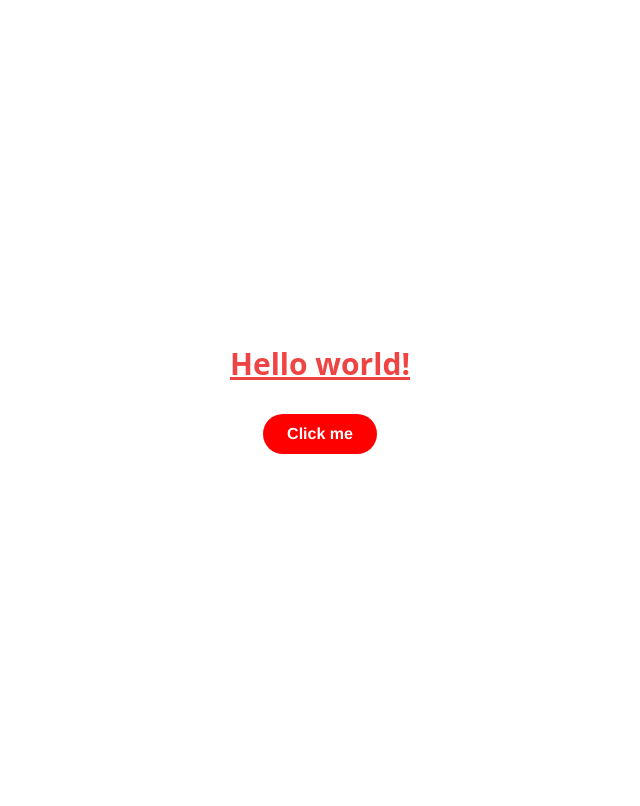
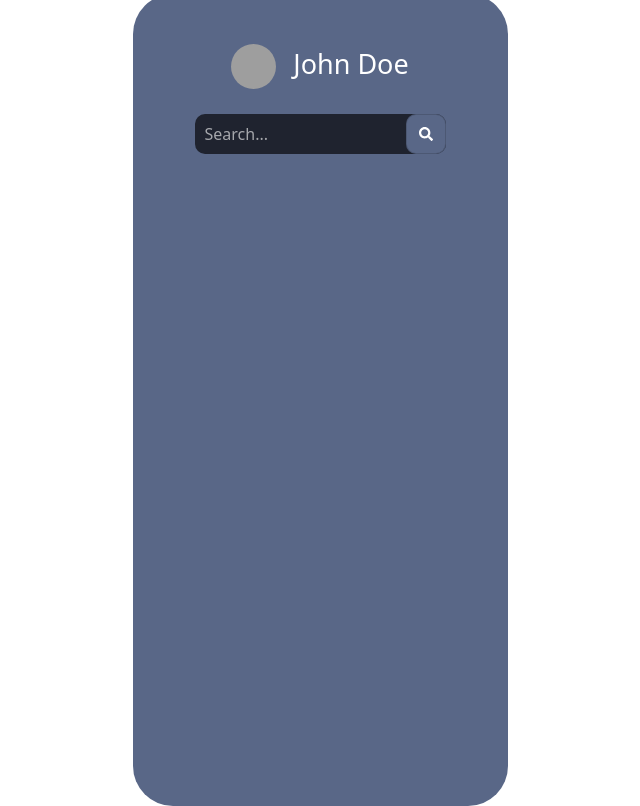
Before and after one commit to alexcloudstar/ac_chatapp_fe, a React (Vite) app in the folder client/: page / in a window 1280 px wide. Shown: the whole page, without its empty margins (320-960 px from the left). Built offline with nearby package versions, Linux system fonts and the light colour scheme; grey boxes are pictures that could not be loaded.

Commit message:
Adding Home Page, start creating UI for Chat

```diff
--- a/client/src/App.tsx
+++ b/client/src/App.tsx
@@ -1,22 +1,26 @@
+import { Home } from './Pages'
+
 import './App.css'
-import { Button } from './stories'
 
 function App() {
   return (
-    <div className="container w-full max-w-full flex flex-col justify-center items-center h-full">
-      <h1 className="text-3xl font-bold underline text-red-500 mb-8">
-        Hello world!
-      </h1>
+    <main>
+      <Home />
+    </main>
+    // <div className="container w-full max-w-full flex flex-col justify-center items-center h-full">
+    //   <h1 className="text-3xl font-bold underline text-red-500 mb-8">
+    //     Hello world!
+    //   </h1>
 
-      <Button
-        label="Click me"
-        backgroundColor="red"
-        primary={true}
-        key="exampleBtn"
-        onClick={() => console.log('I was clicked')}
-        size="large"
-      />
-    </div>
+    //   <Button
+    //     label="Click me"
+    //     backgroundColor="red"
+    //     primary={true}
+    //     key="exampleBtn"
+    //     onClick={() => console.log('I was clicked')}
+    //     size="large"
+    //   />
+    // </div>
   )
 }
 
--- /dev/null
+++ b/client/src/Pages/Home.tsx
@@ -0,0 +1,28 @@
+import React from 'react'
+import { FaSearch } from 'react-icons/fa'
+
+import { Header, Search } from '../stories'
+
+import styles from './home.module.css'
+
+const Home = () => {
+  const user = {
+    firstName: 'John',
+    lastName: 'Doe',
+    avatar:
+      'https://avataaars.io/?avatarStyle=Circle&topType=Hat&accessoriesType=Prescription02&facialHairType=BeardMedium&facialHairColor=BlondeGolden&clotheType=ShirtScoopNeck&clotheColor=Red&eyeType=Close&eyebrowType=UpDownNatural&mouthType=Smile&skinColor=Pale',
+  }
+  return (
+    <div className={styles.container}>
+      <div>
+        <Header user={user} />
+      </div>
+
+      <div className={styles.searchContainer}>
+        <Search query="" icon={<FaSearch />} classes={styles.customInput} />
+      </div>
+    </div>
+  )
+}
+
+export default Home
--- /dev/null
+++ b/client/src/Pages/home.module.css
@@ -0,0 +1,21 @@
+.container {
+  display: flex;
+  flex-direction: column;
+  align-items: center;
+  width: 375px;
+  height: 812px;
+  padding-top: 50px;
+  color: #fff;
+  background-color: #596787;
+  border-radius: 40px;
+}
+
+.customInput {
+  margin-top: 25px;
+}
+
+.customInput button {
+  right: 0;
+  left: initial;
+  background-color: #596787;
+}
--- /dev/null
+++ b/client/src/Pages/index.ts
@@ -0,0 +1 @@
+export { default as Home } from './Home'
--- a/client/src/index.css
+++ b/client/src/index.css
@@ -6,3 +6,11 @@
   width: 100%;
   height: 100vh;
 }
+
+main {
+  display: flex;
+  align-items: center;
+  justify-content: center;
+  width: 100%;
+  height: 100%;
+}
```
